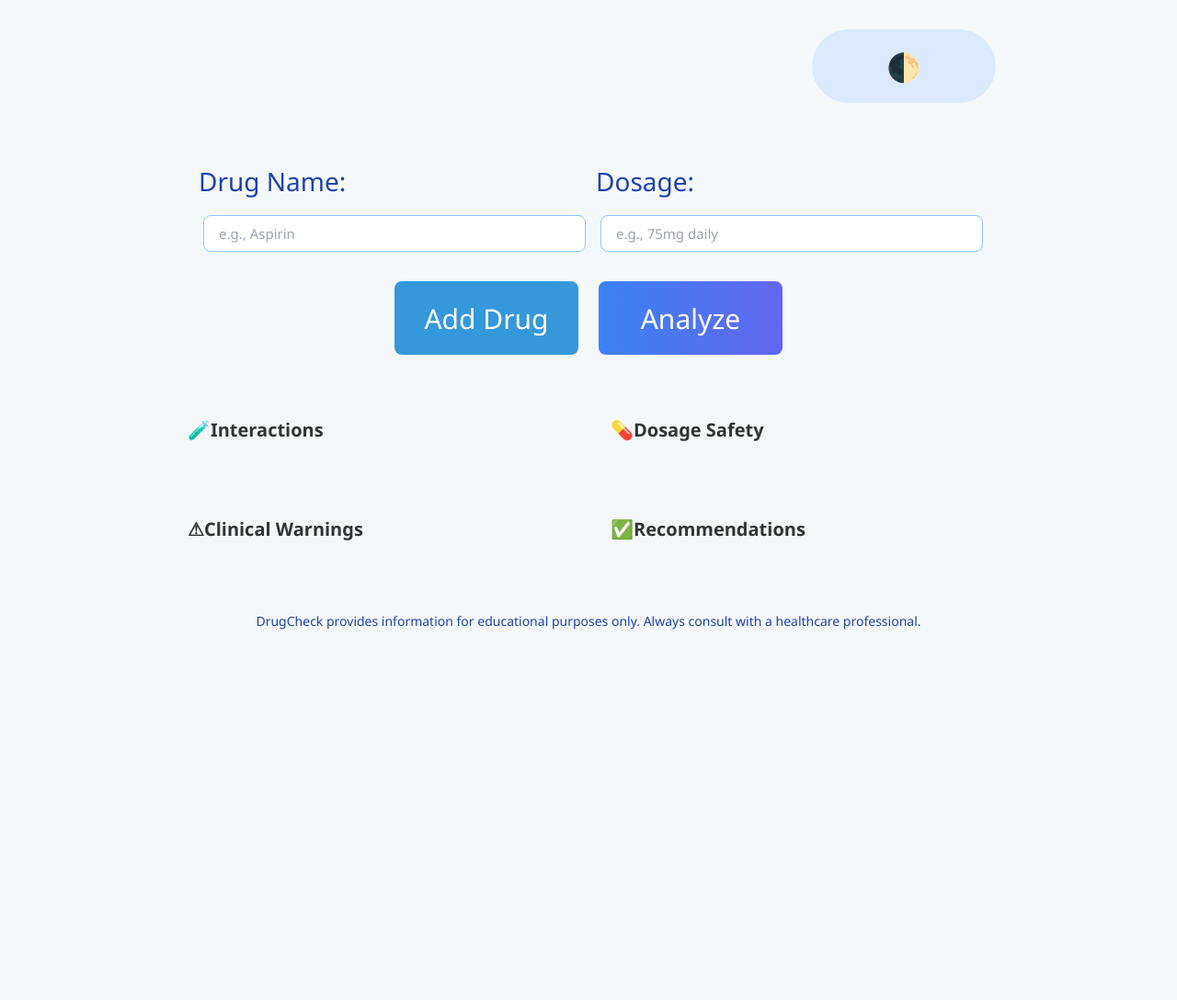
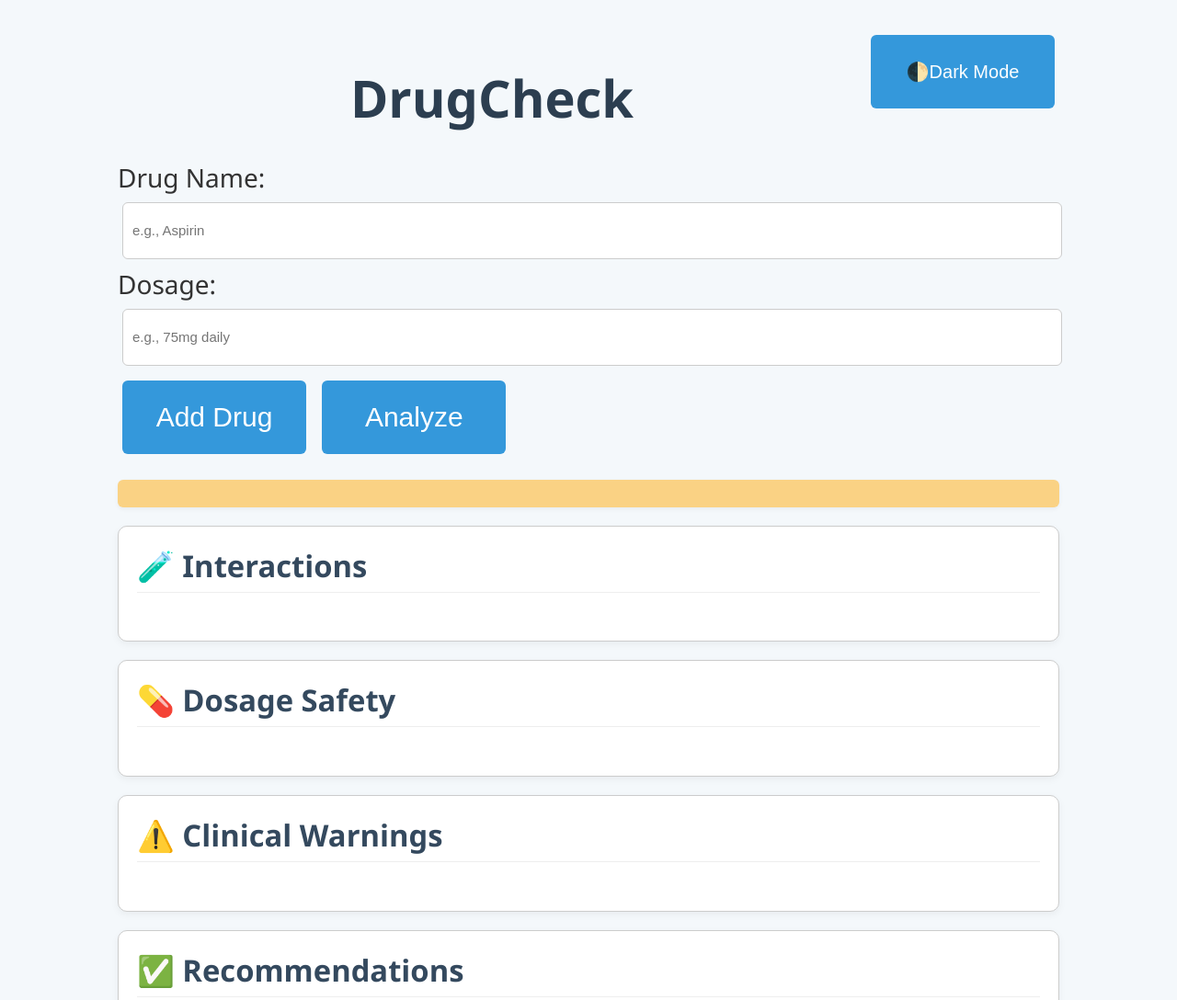
Before and after one commit to baibhav16/druginteractions, a plain HTML site: page index.html in a window 1280 px wide. Shown: the top 1088 px of the page at 92% size. Before the commit the page ends 800 px from the top, so only its background shows below. Drawn offline with nearby package versions, Linux system fonts and the light colour scheme.

Commit message:
Update index.html

```diff
--- a/index.html
+++ b/index.html
@@ -2,115 +2,53 @@
 <html>
 <head>
   <title>DrugCheck</title>
-  <link href="https://cdnjs.cloudflare.com/ajax/libs/tailwindcss/2.2.19/tailwind.min.css" rel="stylesheet">
+  <style>
+    body { font-family: Arial; padding: 20px; }
+    input, button { padding: 8px; margin: 5px; }
+    .section { border: 1px solid #ccc; padding: 10px; margin-top: 10px; border-radius: 5px; }
+    .section h3 { margin-top: 0; }
+  </style>
   <link rel="stylesheet" href="style.css">
+</head>
+<body>
+    <button onclick="toggleDarkMode()" style="float:right; font-size: 20px; width: 200px;">🌓Dark Mode</button>
 
-</head>
-<body class="px-4 py-6 md:px-8 lg:px-16">
-  <div class="width:100% mx-auto">
-    <!-- Header with theme toggle -->
-    <div class="flex items-center justify-between mb-8">
-      <h1 id="animatedHeading" class="text-4xl font-bold text-center">
-        <!-- Will be filled by JavaScript -->
-      </h1>
-      <button id="themeToggle" onclick="toggleDarkMode()" class="flex items-center justify-center px-4 py-2 rounded-full bg-blue-100 dark:bg-blue-900 transition-colors">
-        <span id="themeIcon">🌓</span>
-      </button>
-    </div>
+  <h1>DrugCheck</h1>
 
-    <!-- Input section -->
-    <div class="card blue-glow p-6 mb-6">
-      <div class="grid md:grid-cols-2 gap-4 mb-4">
-        <div>
-          <label class="block mb-2 font-medium text-blue-800 dark:text-blue-300">Drug Name:</label>
-          <input type="text" id="drugName" placeholder="e.g., Aspirin" class="w-full border border-blue-300 rounded-lg px-4 py-3 focus:outline-none focus:ring-2 focus:ring-blue-500">
-        </div>
-        <div>
-          <label class="block mb-2 font-medium text-blue-800 dark:text-blue-300">Dosage:</label>
-          <input type="text" id="drugDosage" placeholder="e.g., 75mg daily" class="w-full border border-blue-300 rounded-lg px-4 py-3 focus:outline-none focus:ring-2 focus:ring-blue-500">
-        </div>
-      </div>
-      <div class="flex flex-wrap gap-3 justify-center">
-        <button onclick="addDrug()" class="btn-primary text-white font-medium px-6 py-3 rounded-lg">
-          Add Drug
-        </button>
-        <button onclick="submitDrugs()" class="bg-gradient-to-r from-blue-500 to-indigo-500 text-white font-medium px-6 py-3 rounded-lg transition-all hover:shadow-lg">
-          Analyze
-        </button>
-      </div>
-    </div>
+  <div>
+    <label>Drug Name:</label>
+    <input type="text" id="drugName" placeholder="e.g., Aspirin">
+    <br>
+    <label>Dosage:</label>
+    <input type="text" id="drugDosage" placeholder="e.g., 75mg daily">
+    <br>
+    <button onclick="addDrug()">Add Drug</button>
+    <button onclick="submitDrugs()">Analyze</button>
+  </div>
 
-    <!-- Drug list section -->
-    <div id="drugList" class="drug-list bg-blue-100 dark:bg-blue-900 dark:text-white p-4 rounded-lg mb-6 min-h-16 hidden"></div>
+  <div id="drugList"></div>
+  <div id="loading" style="display:none;">Analyzing...</div>
 
-    <!-- Loading indicator -->
-    <div id="loading" class="hidden">
-      <div class="flex justify-center items-center p-4">
-        <div class="pulse flex items-center">
-          <div class="mr-3 h-4 w-4 rounded-full bg-blue-500"></div>
-          <div class="mr-3 h-4 w-4 rounded-full bg-blue-500" style="animation-delay: 0.2s"></div>
-          <div class="h-4 w-4 rounded-full bg-blue-500" style="animation-delay: 0.4s"></div>
-        </div>
-        <span class="ml-3 text-lg font-medium text-blue-800 dark:text-blue-200">Analyzing your medications...</span>
-      </div>
-    </div>
+  <div class="section">
+    <h3>🧪 Interactions <span id="interactions-icon"></span></h3>
+    <pre id="interactions"></pre>
+  </div>
 
-    <!-- Results sections -->
-    <div class="grid md:grid-cols-2 gap-6">
-      <div class="card">
-        <div class="card-header-gradient p-3">
-          <h3 class="flex items-center text-xl font-bold">
-            <span class="section-icon">🧪</span> Interactions
-            <span id="interactions-icon" class="ml-auto"></span>
-          </h3>
-        </div>
-        <div class="p-4">
-          <pre id="interactions" class="font-sans text-base whitespace-pre-wrap"></pre>
-        </div>
-      </div>
+  <div class="section">
+    <h3>💊 Dosage Safety <span id="dosage-icon"></span></h3>
+    <pre id="dosage"></pre>
+  </div>
 
-      <div class="card">
-        <div class="card-header-gradient p-3">
-          <h3 class="flex items-center text-xl font-bold">
-            <span class="section-icon">💊</span> Dosage Safety
-            <span id="dosage-icon" class="ml-auto"></span>
-          </h3>
-        </div>
-        <div class="p-4">
-          <pre id="dosage" class="font-sans text-base whitespace-pre-wrap"></pre>
-        </div>
-      </div>
+  <div class="section">
+    <h3>⚠️ Clinical Warnings <span id="warnings-icon"></span></h3>
+    <pre id="warnings"></pre>
+  </div>
 
-      <div class="card">
-        <div class="card-header-gradient p-3">
-          <h3 class="flex items-center text-xl font-bold">
-            <span class="section-icon">⚠</span> Clinical Warnings
-            <span id="warnings-icon" class="ml-auto"></span>
-          </h3>
-        </div>
-        <div class="p-4">
-          <pre id="warnings" class="font-sans text-base whitespace-pre-wrap"></pre>
-        </div>
-      </div>
+  <div class="section">
+    <h3>✅ Recommendations <span id="recommendations-icon"></span></h3>
+    <pre id="recommendations"></pre>
+  </div>
 
-      <div class="card">
-        <div class="card-header-gradient p-3">
-          <h3 class="flex items-center text-xl font-bold">
-            <span class="section-icon">✅</span> Recommendations
-            <span id="recommendations-icon" class="ml-auto"></span>
-          </h3>
-        </div>
-        <div class="p-4">
-          <pre id="recommendations" class="font-sans text-base whitespace-pre-wrap"></pre>
-        </div>
-      </div>
-    </div>
-
-    <!-- Footer -->
-    <div class="mt-8 text-center text-sm text-blue-800 dark:text-blue-200">
-      <p>DrugCheck provides information for educational purposes only. Always consult with a healthcare professional.</p>
-    </div>
-  </div>
 
   <script src="index.js"></script>
 </body>
```
